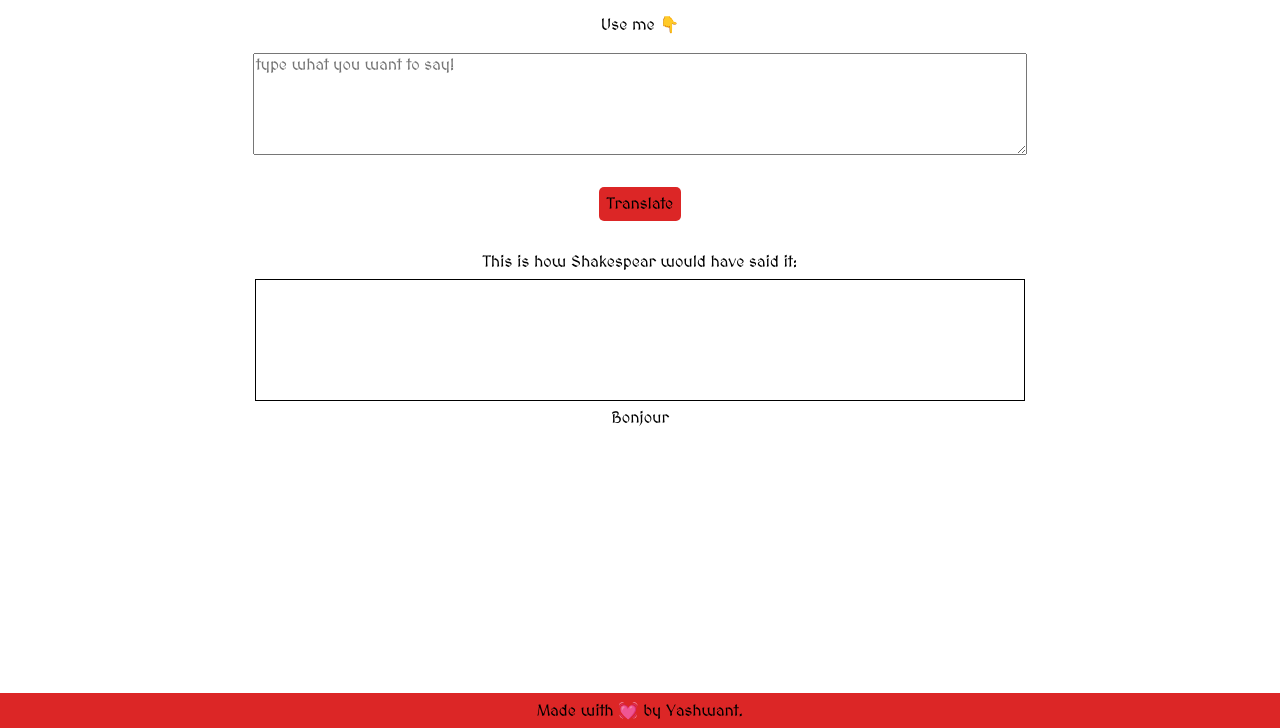
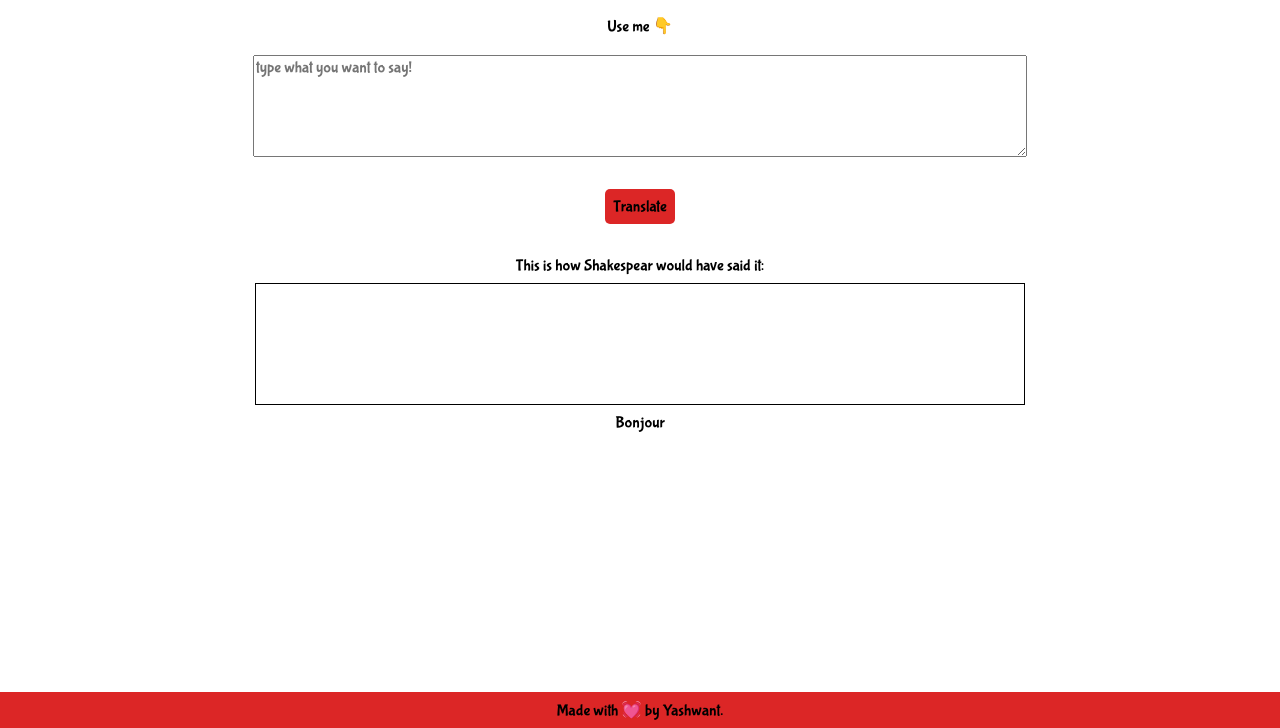
Before and after one commit to yash9263/shakespearean-translator, a plain HTML site: page index.html in a window 1280 px wide. Shown: the part 72-800 px from the top of the page. Drawn offline with Linux system fonts and the light colour scheme.

Commit message:
changed font style

```diff
--- a/styles.css
+++ b/styles.css
@@ -1,9 +1,9 @@
-@import url("https://fonts.googleapis.com/css2?family=MedievalSharp&display=swap");
+@import url("https://fonts.googleapis.com/css2?family=Bubblegum+Sans&display=swap");
 :root {
   --color: #dc2626;
 }
 * {
-  font-family: "MedievalSharp", cursive;
+  font-family: "Bubblegum Sans", cursive;
   margin: 0;
   text-align: center;
 }
```
